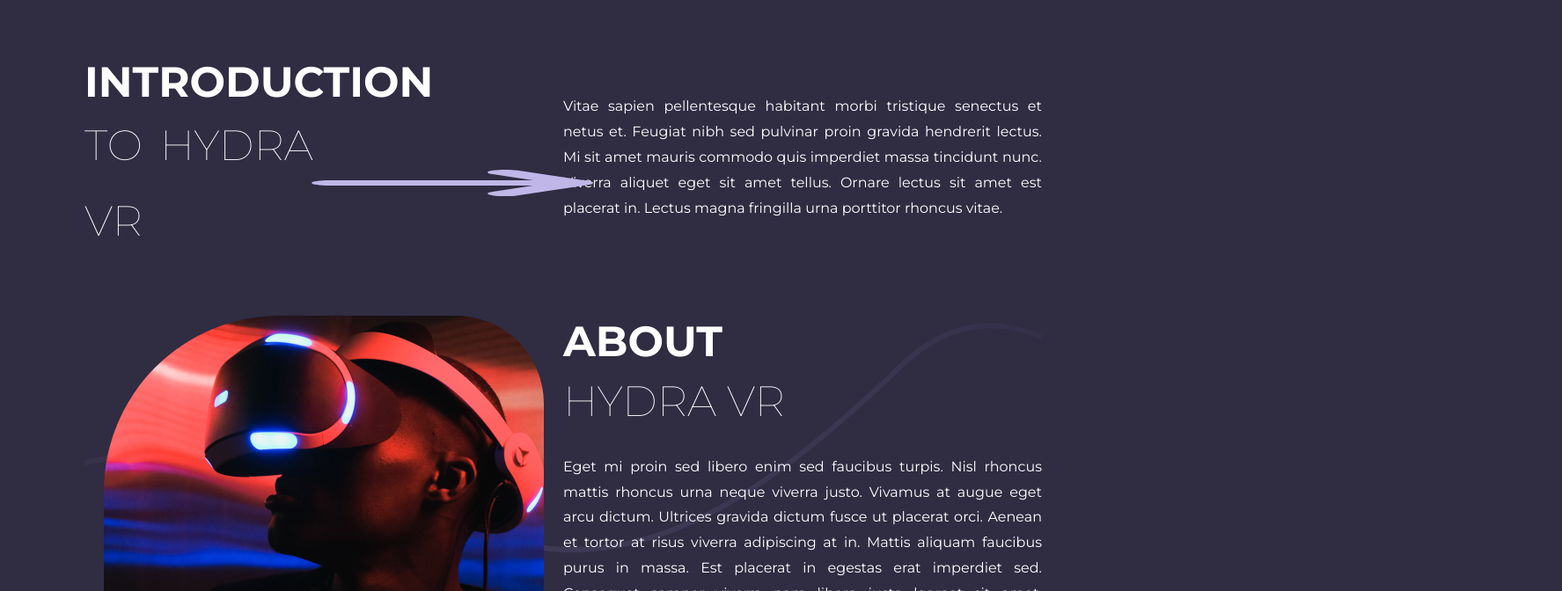
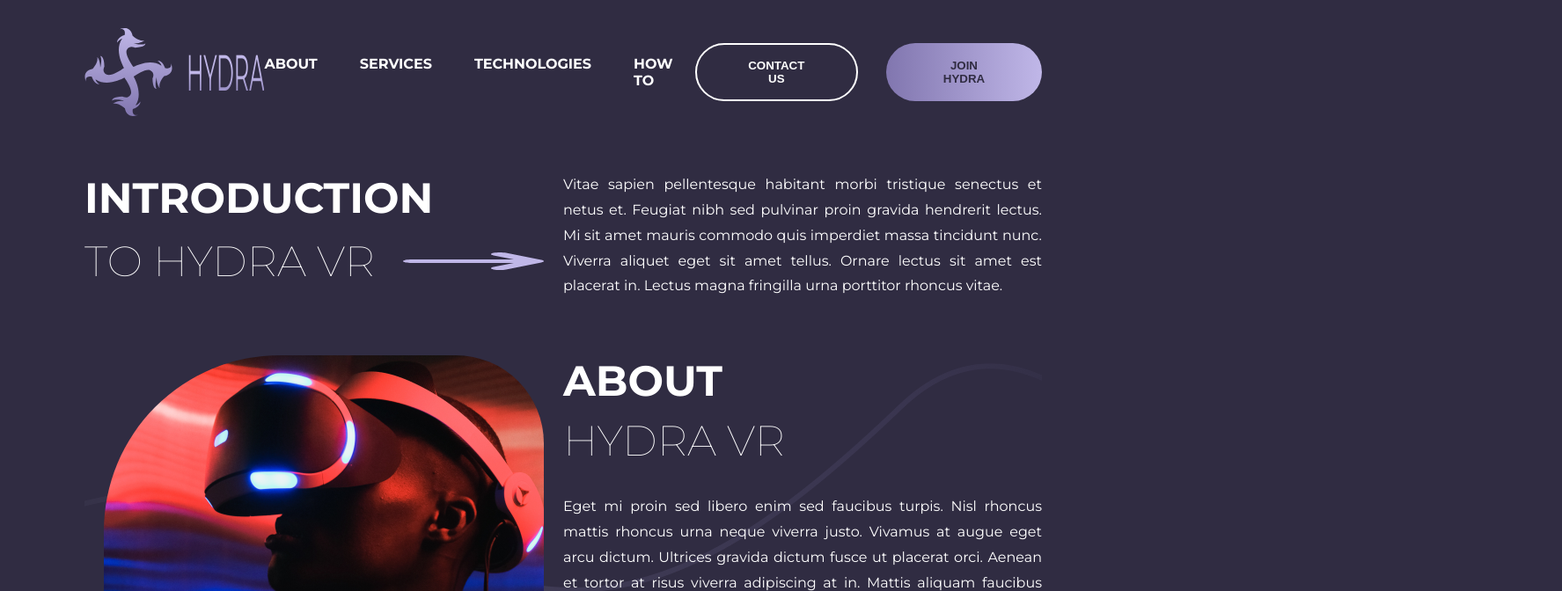
Before and after one commit to FrontEndDevo/VRUniverse-Landing-Page, a React (Vite) app: page / in a window 1280 px wide. Shown: the top 672 px of the page at 88% size, 1775 px wide, since content can reach past the window. Built offline with nearby package versions, Linux system fonts and the light colour scheme.

Commit message:
Edit the right-arrow in About component

```diff
--- a/src/App.jsx
+++ b/src/App.jsx
@@ -1,10 +1,10 @@
 import About from "./components/About/About";
-// import Navbar from "./components/Navbar/Navbar";
+import Navbar from "./components/Navbar/Navbar";
 
 const App = () => {
   return (
     <>
-      {/* <Navbar /> */}
+      <Navbar />
       <About />
     </>
   );
--- a/src/components/About/About.module.scss
+++ b/src/components/About/About.module.scss
@@ -33,8 +33,8 @@
         svg {
           font-size: 2rem;
           color: $linear_gradient_two;
-          width: 20rem;
-          transform: scale(10, 1.5);
+          width: 10rem;
+          transform: scale(5, 1);
         }
       }
     }
```
